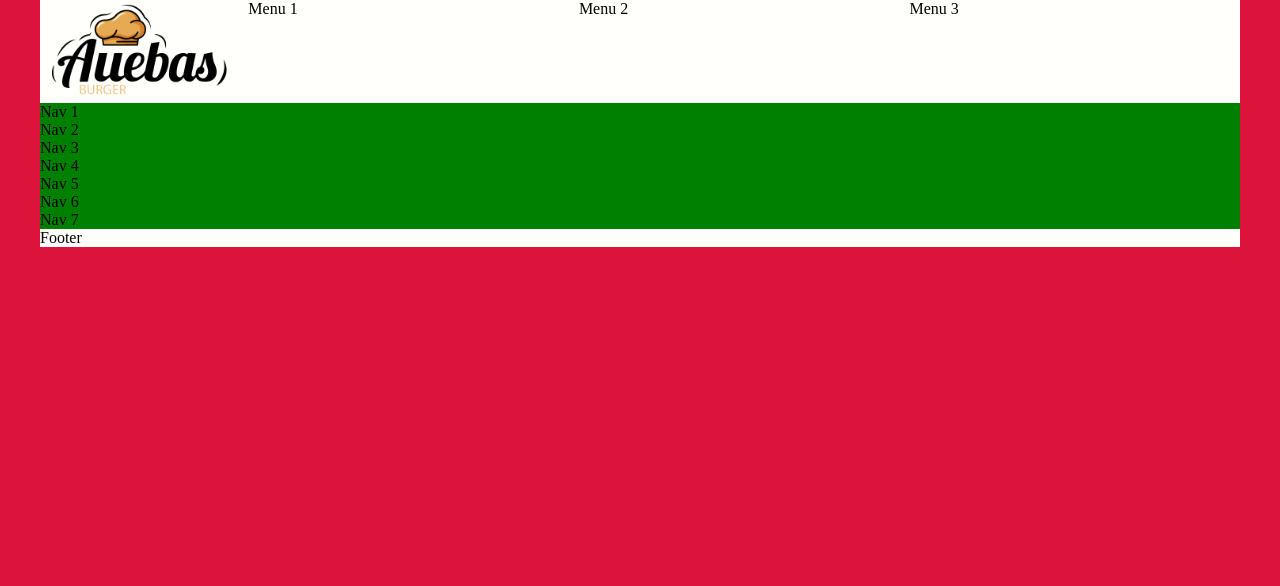
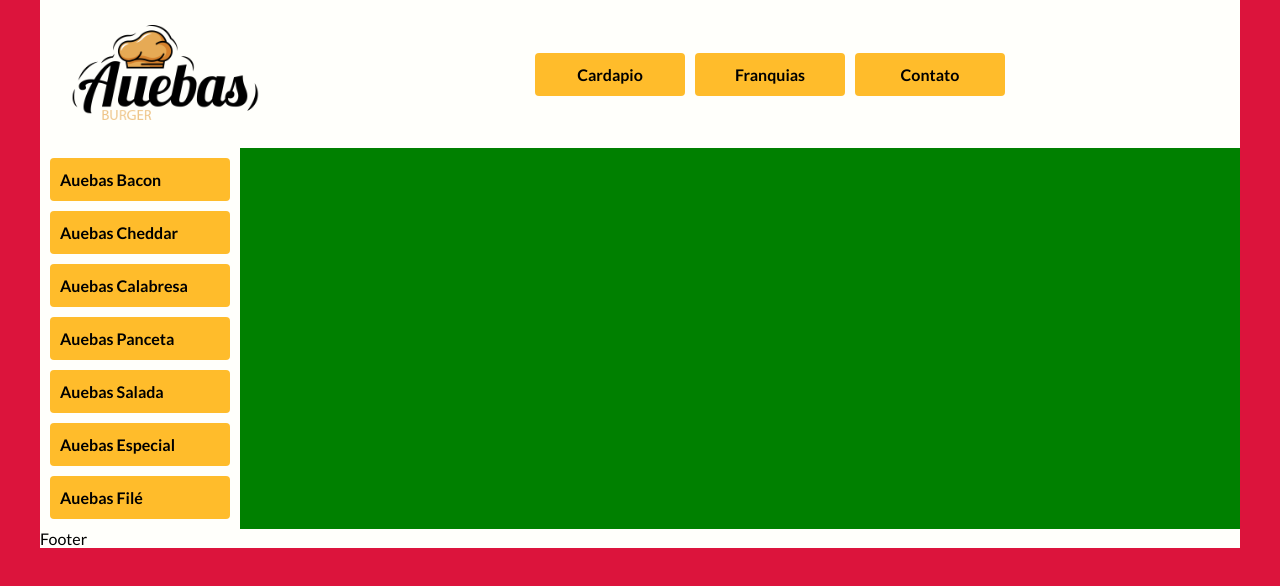
Before and after one commit to GuilhermeNono/Auebas-beer, a plain HTML site: page index.html in a window 1280 px wide. Drawn offline with Linux system fonts and the light colour scheme.

Commit message:
Começando a personalizar o site

```diff
--- a/index.html
+++ b/index.html
@@ -6,7 +6,7 @@
     <meta http-equiv="X-UA-Compatible" content="IE=edge">
     <link rel="stylesheet" href="style.css">
     <meta name="viewport" content="width=device-width, initial-scale=1.0">
-    <title>Document</title>
+    <title>Auebas Burguer</title>
 </head>
 
 <body>
@@ -14,15 +14,13 @@
 
         <!-- Header -->
         <header>
-            <div>
+            <div class="logo">
                 <img class="responsive" src="img/logo-auebas.png" alt="Auebas" />
             </div>
-            <div    >
-                <div class="menu-apoio">
-                    <div>Menu 1</div>
-                    <div>Menu 2</div>
-                    <div>Menu 3</div>
-                </div>
+            <div class="menu-apoio">
+                <div class="item-menu-apoio">Cardapio</div>
+                <div class="item-menu-apoio">Franquias</div>
+                <div class="item-menu-apoio">Contato</div>
             </div>
         </header>
         <!-- End Header -->
@@ -30,13 +28,13 @@
         <!-- Conteudo -->
         <div class="conteudo">
             <nav class="menu">
-                <div>Nav 1</div>
-                <div>Nav 2</div>
-                <div>Nav 3</div>
-                <div>Nav 4</div>
-                <div>Nav 5</div>
-                <div>Nav 6</div>
-                <div>Nav 7</div>
+                <div class="item-menu"><span class="espaco">Auebas Bacon</span></div>
+                <div class="item-menu"><span class="espaco">Auebas Cheddar</span></div>
+                <div class="item-menu"><span class="espaco">Auebas Calabresa</span></div>
+                <div class="item-menu"><span class="espaco">Auebas Panceta</span></div>
+                <div class="item-menu"><span class="espaco">Auebas Salada</span></div>
+                <div class="item-menu"><span class="espaco">Auebas Especial</span></div>
+                <div class="item-menu"><span class="espaco">Auebas Filé</span></div>
             </nav>
             <main></main>
         </div>
--- a/style.css
+++ b/style.css
@@ -1,3 +1,5 @@
+@import url('https://fonts.googleapis.com/css2?family=Lato:wght@100;400;700;900&display=swap');
+
 html, body {
     margin: 0;
     padding: 0;
@@ -5,6 +7,7 @@ html, body {
     width: 100%;
     height: 100%;
     background-color: crimson;
+    font-family: 'Lato', sans-serif;
 }
 
 
@@ -18,18 +21,38 @@ html, body {
 
 header{
     display: grid;
-    grid-template-columns: 1fr 5fr;
+    grid-template-columns: 250px 5fr;
     background-color: rgb(255, 255, 251);
     gap: 10px;
 }
 
-.laranja {
-    background: orange;
-}
 
 .menu-apoio {
     display: grid;
-    grid-template-columns: 1fr 1fr 1fr;
+    grid-template-columns: repeat(3, auto);
+    gap: 10px;
+    align-content: center;
+    justify-content: center;
+}
+
+.item-menu-apoio {
+    background: rgb(255, 188, 43);
+    cursor: pointer;
+    padding: 12px 0 12px 0;
+    width: 150px;
+    text-align: center;
+    border-radius: 4px;
+    transition-duration: 150ms;
+    font-weight: 700;
+}
+
+.item-menu-apoio:hover{
+    background-color: rgb(255, 212, 119);
+    transition-duration: 150ms;
+}
+
+.espaco {
+    padding: 10px;
 }
 
 .conteudo {
@@ -39,8 +62,24 @@ header{
 }
 
 .menu {
+    background: rgb(255, 255, 251);
     display: grid;
+    padding: 10px;
     grid-template-rows: repeat(7, auto);
+    gap: 10px;
+}
+
+.item-menu {
+    background: rgb(255, 188, 43);
+    border-radius: 4px;
+    padding: 12px 0 12px 0;
+    cursor: pointer;
+    font-weight: 700;
+}
+
+.item-menu:hover {
+    background:rgb(255, 212, 119);
+    transition-duration: 150ms;
 }
 
 footer{
@@ -52,3 +91,7 @@ footer{
     max-width: 100%;
     height: auto;
 }
+
+.logo {
+    padding: 20px;
+}
```
